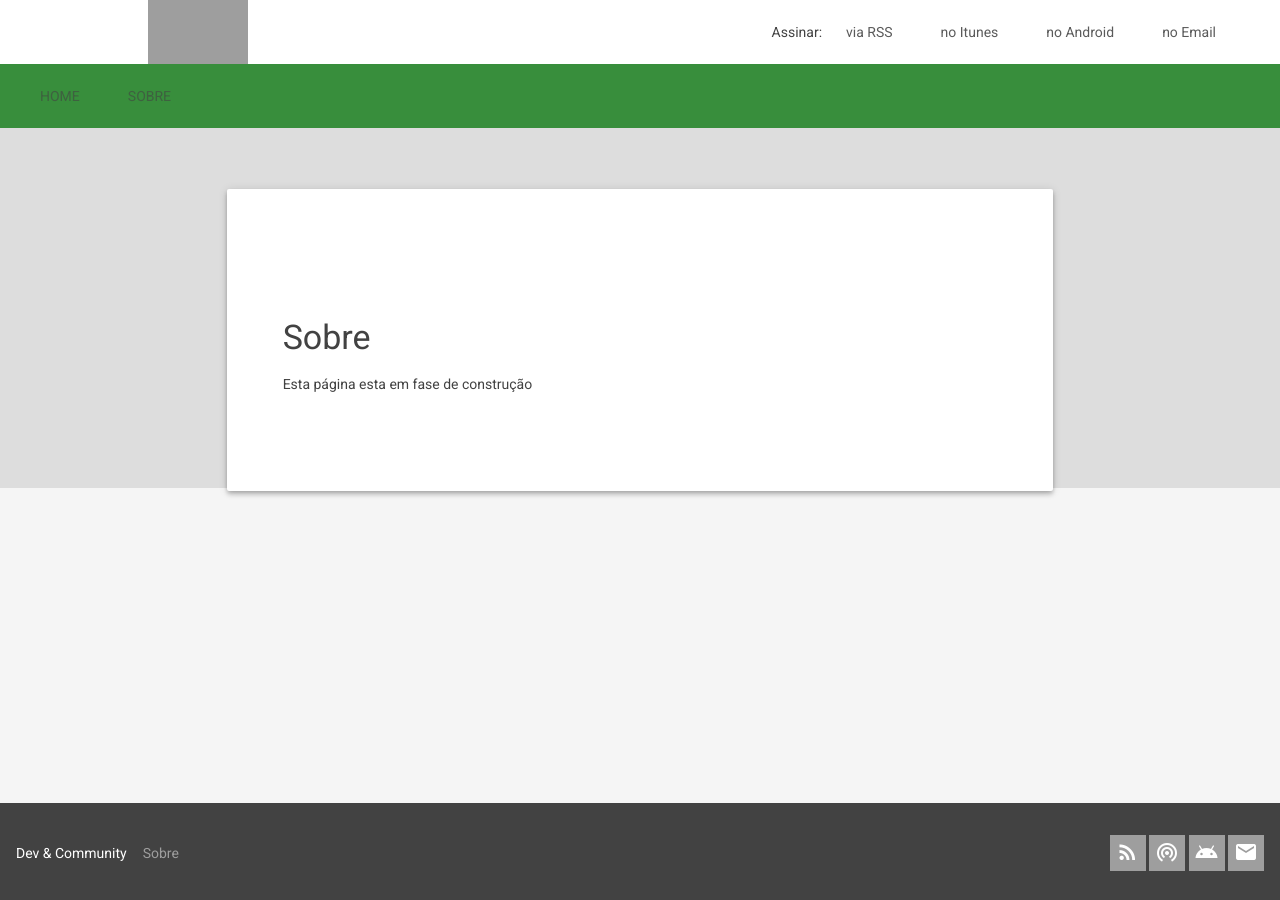
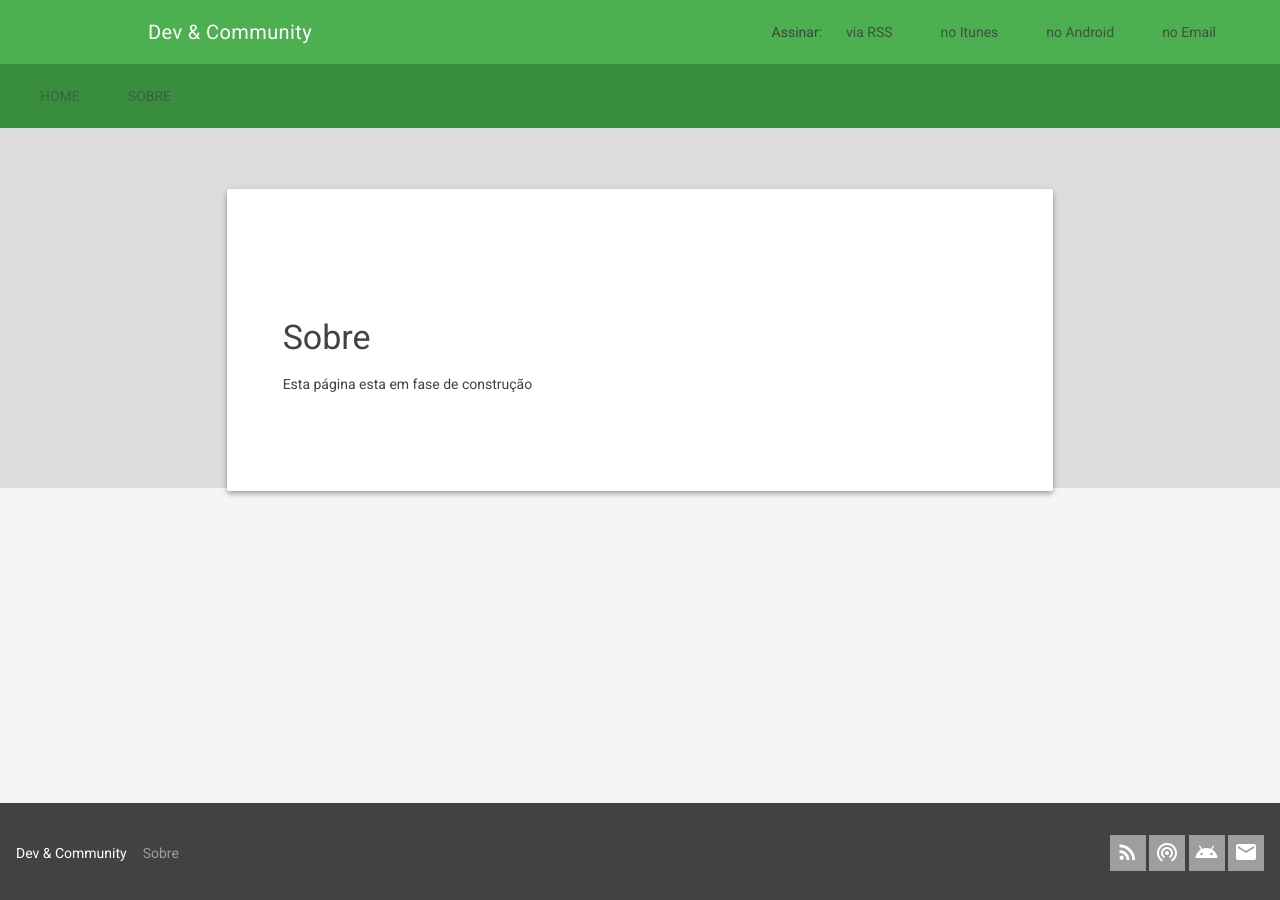
Before and after one commit to HenriqueLimas/devcommunity-proposal, a Jekyll site: the page built from sobre/index.md, in a window 1280 px wide. Built offline with Jekyll 4.4.1, drawn with Linux system fonts in a browser that asks for light colours; nearby versions of some CDN libraries.

Commit message:
Set a default header

```diff
--- a/_includes/header.html
+++ b/_includes/header.html
@@ -1,8 +1,8 @@
-  <header class="mdl-layout__header mdl-layout__header--scroll mdl-color--white">
+  <header class="mdl-layout__header mdl-layout__header--scroll">
     <div class="mdl-layout__header-row">
       <span class="mdl-layout-title mdl-cell--1-offset">
         <a class="site-title" href="{{ site.baseurl }}/">
-          <img class="site-title__img" src="http://devcommunitycast.com.br/wp-content/uploads/2016/05/cropped-devcommunity-logo-retangular-pequeno.png">
+          <a class="site-title" href="{{ site.baseurl }}/">{{ site.title }}</a>
         </a>
       </span>
 
--- a/_sass/_base.scss
+++ b/_sass/_base.scss
@@ -346,6 +346,7 @@ pre {
 
 .flnt-cast .site-title {
   text-decoration: none;
+  color: #fff;
 }
 
 .flnt-cast .site-title__img {
```
